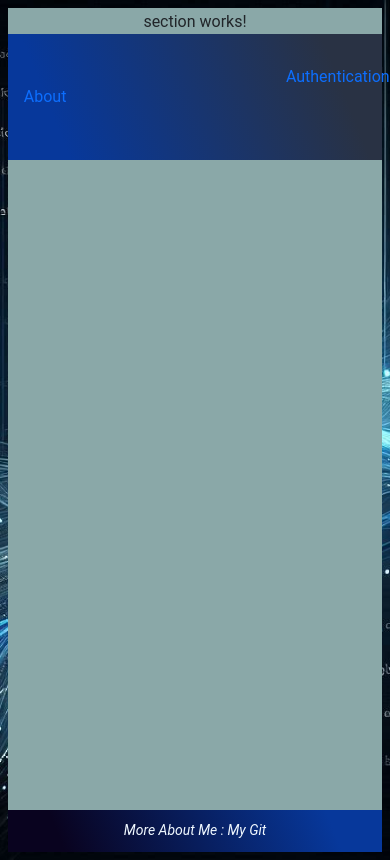
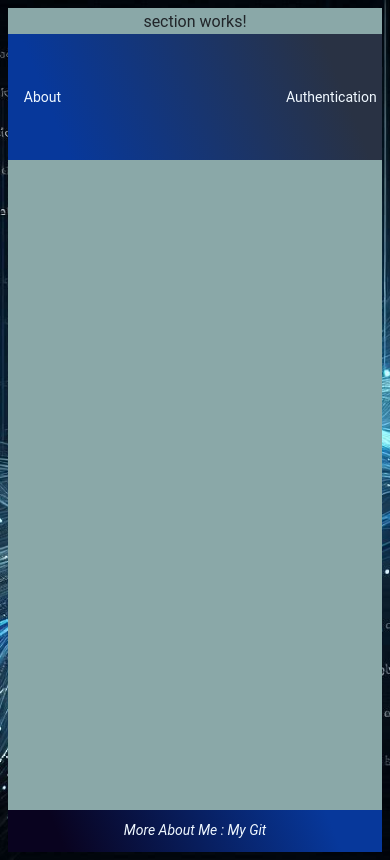
Before and after one commit to Tonyfilho/E_Book_Front_Grid_FlexCss, an Angular app: page / in a window 390 px wide. Built offline with nearby package versions, Linux system fonts and the light colour scheme.

Commit message:
media query 600px

```diff
--- a/src/app/body/header/header.component.scss
+++ b/src/app/body/header/header.component.scss
@@ -4,29 +4,27 @@
   justify-content: space-between;
   align-items: center;
   height: 15vh;
+
   .login {
     width: 70%;
   }
 
   .logout {
     width: 70%;
-
   }
 
   .avatar {
     width: 30%;
     display: flex;
-
+    align-items: center;
 
     .ajust-avatar {
       display: flex;
       justify-content: center;
 
       flex-grow: 3;
-
     }
     .ajust-avatar-img {
-
       flex-grow: 1;
       justify-content: center;
       img {
@@ -34,7 +32,52 @@
         border-radius: 50%;
       }
     }
+  }
+}
+ul > li > a {
+  color: aliceblue !important;
+}
+
+/*Media querys */
+
+/* Smartphones */
+@media (max-width: 600px) {
+  .localHeader-header > div {
+    font-size: 14px !important;
+
+  }
+  .localHeader-header > div.avatar > div.ajust-avatar-img > img{
+    width: 60px;
+  }
 
 }
 
+/* Tablets em modo retrato */
+@media (min-width: 601px) and (max-width: 768px) {
+  .localHeader-header > div {
+    font-size: 16px !important;
   }
+
+}
+
+/* Tablets em modo paisagem e desktops pequenos */
+@media (min-width: 769px) and (max-width: 1024px) {
+  .localHeader-header > div {
+    font-size: 18px !important;
+  }
+
+}
+
+/* Desktops e telas grandes */
+@media (min-width: 1025px) {
+  .localHeader-header > div {
+    font-size: 20px !important;
+  }
+}
+
+/* Telas muito grandes */
+@media (min-width: 1440px) {
+  .localHeader-header > div {
+    font-size: 22px !important;
+  }
+}
```
Lines whose indentation alone changed are shown as unchanged.
